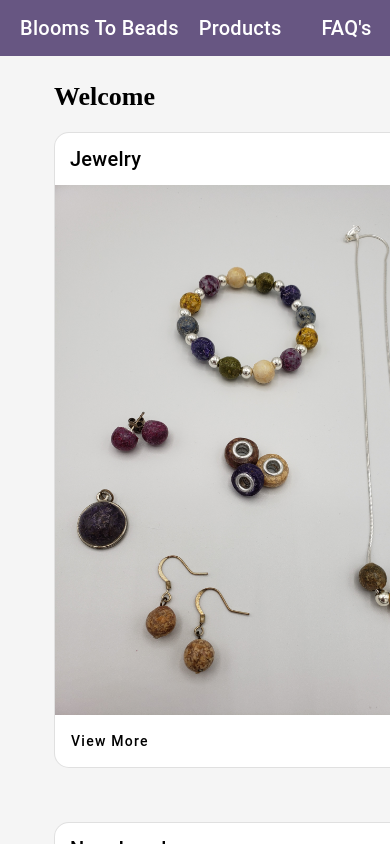
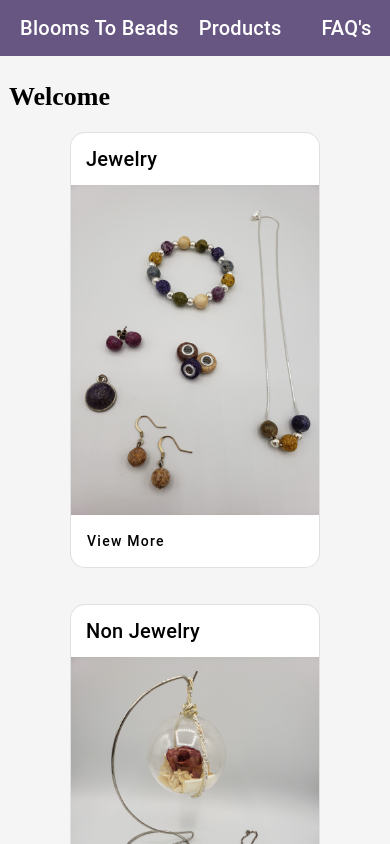
Before and after one commit to kristalewis/blooms-to-beads-angular, an Angular app: page / in a window 390 px wide. Shown: the top 844 px of the page. Built offline with nearby package versions, Linux system fonts and the light colour scheme.

Commit message:
media breakpoint styling

```diff
--- a/src/app/_mixins.scss
+++ b/src/app/_mixins.scss
@@ -5,3 +5,29 @@
         #{$property}: $value;
     }
 }
+
+@mixin px-1300-breakpoint {
+    @media (max-width: 1300px) {
+        max-width: 300px;
+    }
+}
+
+@mixin px-1064-breakpoint {
+    @media (max-width: 1064px) {
+        max-width: 250px;
+    }
+}
+
+@mixin px-642-breakpoint {
+    @media (max-width: 642px) {
+        max-width: 350px;
+        margin-left: auto;
+        margin-right: auto;
+    }
+}
+
+@mixin px-500-breakpoint {
+    @media (max-width: 500px) {
+        max-width: 250px;
+    }
+}
--- a/src/app/app.component.scss
+++ b/src/app/app.component.scss
@@ -12,7 +12,7 @@ $text-line-height: (
 );
 
 $page-content-bottom-margin: (
-    margin-bottom: 3em,
+    margin-bottom: 2em,
 );
 
 @include about.text-container($text-line-height, $page-content-bottom-margin);
@@ -30,10 +30,9 @@ $product-card-container: (
 @include product.product-page-container($product-card-container);
 
 $product-card: (
-    max-width: 400px,
+    max-width: 350px,
     border-radius: 15px,
-    margin-right: 2em,
-    margin-bottom: 3em,
+    margin: 0 0.5em 2em 0.5em,
 );
 
 @include home.product-card($product-card);
@@ -64,11 +63,16 @@ $app-primary-background: (
 
 .page-body-container {
     flex-grow: 1;
-    padding: 0 9em 1em 9em;
+    padding: 0 5em 0 5em;
     font-size: 18px;
 
+
     @media only screen and (max-width: 1200px) {
-        padding: 0 3em 1em 3em;
+        padding: 0 3em 0 3em;
+    }
+
+    @media only screen and (max-width: 600px) {
+        padding: 0 0.5em 0 0.5em;
     }
 }
 
--- a/src/app/home/home.component.scss
+++ b/src/app/home/home.component.scss
@@ -3,6 +3,10 @@
 @mixin home-page-container($product-card-container) {
   .home-page-container {
     @include mixins.print($product-card-container);
+
+    @media only screen and (max-width: 1796px) {
+      justify-content: space-between;
+    }
   }
 }
 
@@ -10,6 +14,11 @@
   .home-page-container {
       .product-card {
           @include mixins.print($product-card);
+
+          @include mixins.px-1300-breakpoint();
+            @include mixins.px-1064-breakpoint();
+            @include mixins.px-642-breakpoint();
+            @include mixins.px-500-breakpoint();
       }
   }
 }
--- a/src/app/product/product.component.scss
+++ b/src/app/product/product.component.scss
@@ -10,6 +10,11 @@
     .product-page-container {
         .product-card {
             @include mixins.print($product-card);
+
+            @include mixins.px-1300-breakpoint();
+            @include mixins.px-1064-breakpoint();
+            @include mixins.px-642-breakpoint();
+            @include mixins.px-500-breakpoint();
         }
     }
 }
```
